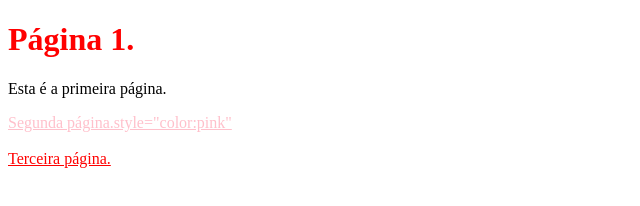
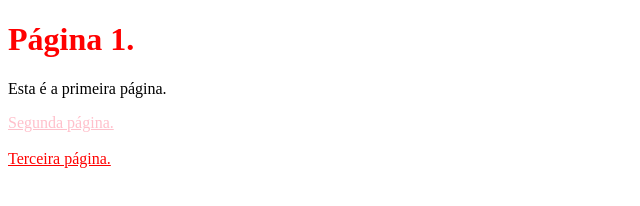
Before and after one commit to mariapereira112/criando3paginas, a plain HTML site: page index.html in a window 1280 px wide. Shown: the whole page, without its empty margins (0-640 px from the left). Drawn offline with Linux system fonts and the light colour scheme.

Commit message:
Update index.html

```diff
--- a/index.html
+++ b/index.html
@@ -6,10 +6,10 @@
 <body>
     <h1 style="color:red">Página 1.</h1>
     <p>Esta é a primeira  página.</p>
-    <a style="color:pink"href="pagina.html">Segunda página.style="color:pink"</a>
+    <a style="color:pink" href="pagina.html">Segunda página.</a>
     <br>
     <br>
-    <a style="color:red"href="pagina3.html">Terceira página.</a>
+    <a style="color:red" href="pagina3.html">Terceira página.</a>
 
 
 </body>
```
